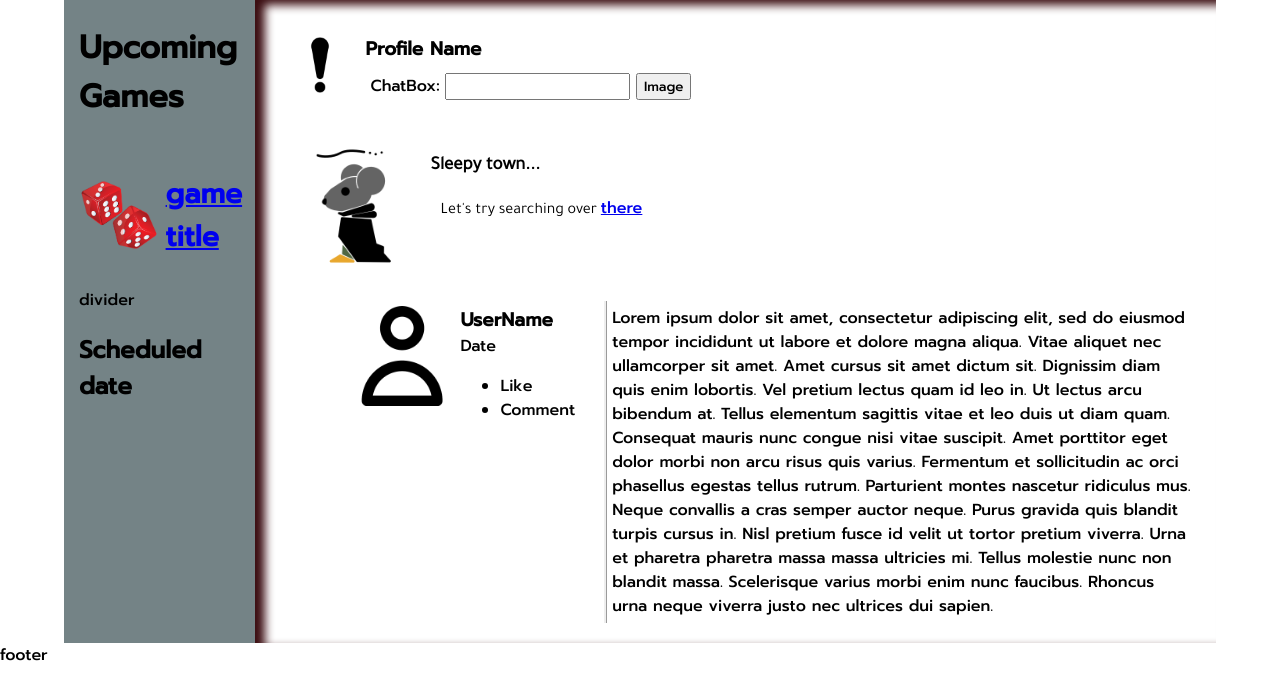
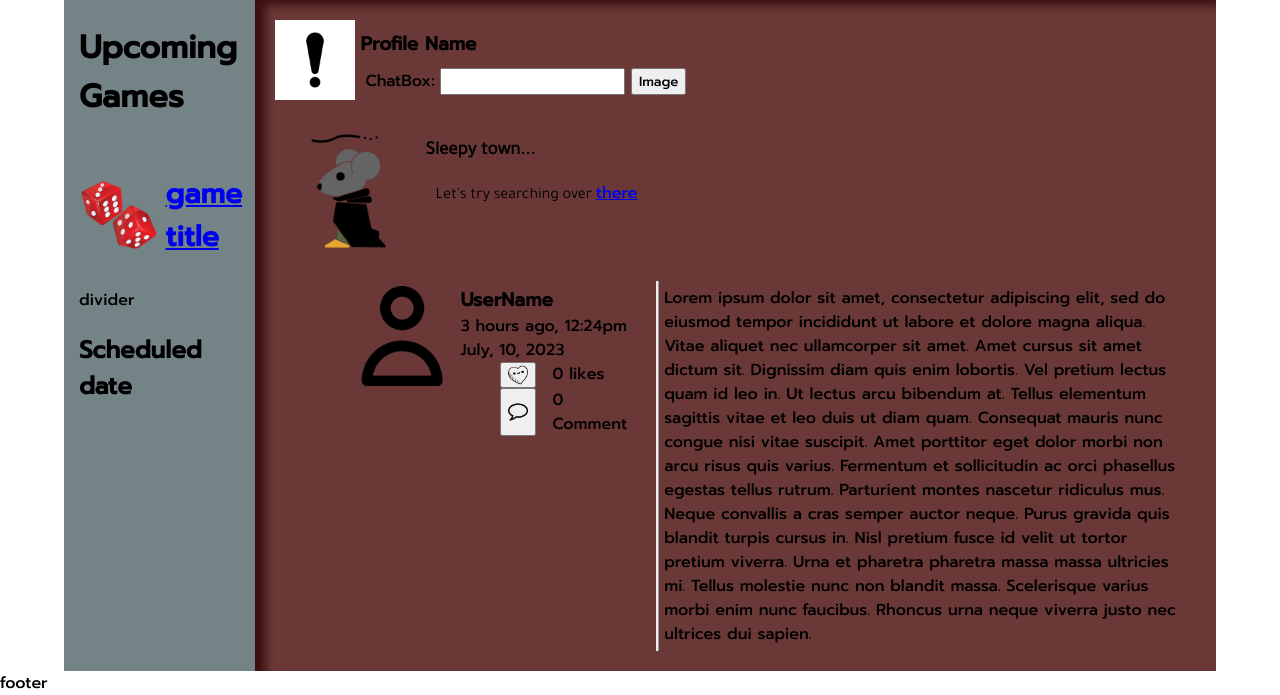
Before and after one commit to Seadoge-keeper/DiceTower, a PHP site: page /Main.php in a window 1280 px wide. Shown: the part 187-882 px from the top of the page. Before the commit the page ends 848 px from the top, so only its background shows below. Run offline with PHP 8.4, Linux system fonts and the light colour scheme.

Commit message:
Main.php
- Added more pngs
- added more color to Main timeline

```diff
--- a/Clone/Main.php
+++ b/Clone/Main.php
@@ -126,10 +126,11 @@
 
                         <div class="UserDetails">
                             <h3> UserName </h3>
-                            <p> Date </p>
+                            <p> 3 hours ago, 12:24pm </p>
+                            <p> July, 10, 2023</p>
                             <ul>
-                                <li>Like</li>
-                                <li>Comment</li>
+                                <li> <button> <img src="Assets/images/heart.png" alt="" class="icon"></button> 0 likes</li>
+                                <li> <button> <img src="Assets/images/comment.png" alt="" class="icon" ></button> 0 Comment </li>
                             </ul>
                         </div>
 
--- a/Clone/main.css
+++ b/Clone/main.css
@@ -40,6 +40,7 @@
     flex-direction: column;
     flex-grow: 2;
     padding: 15px;
+    background-color: #6A3937;
 }
 
 .gTitle {
@@ -106,7 +107,7 @@
     font-family: Tajawal;
 }
 
-.TL{
+.TL,.CCC{
     display: flex;
     padding: 5px;
 }
@@ -140,3 +141,21 @@
 .TL div .UserSec .UserDetails p{
     margin: 0;
 }
+.TL div .UserSec .UserDetails ul{
+    margin: 0;
+}
+.TL div .UserSec .UserDetails li{
+    display: flex;
+    flex-direction: row;
+    list-style: none;
+}
+.TL div .UserSec .UserDetails ul li img{
+    height: 20px;
+    width: 20px;
+}
+.TL div .UserSec .UserDetails ul li button{
+    width: 2.25rem;
+    margin-right: 1rem;
+}
+.TL div .UserSec .UserDetails icon{
+}
```
Also changed, not shown: Clone/Assets/images/comment.png (added), Clone/Assets/images/heart.png (added).
